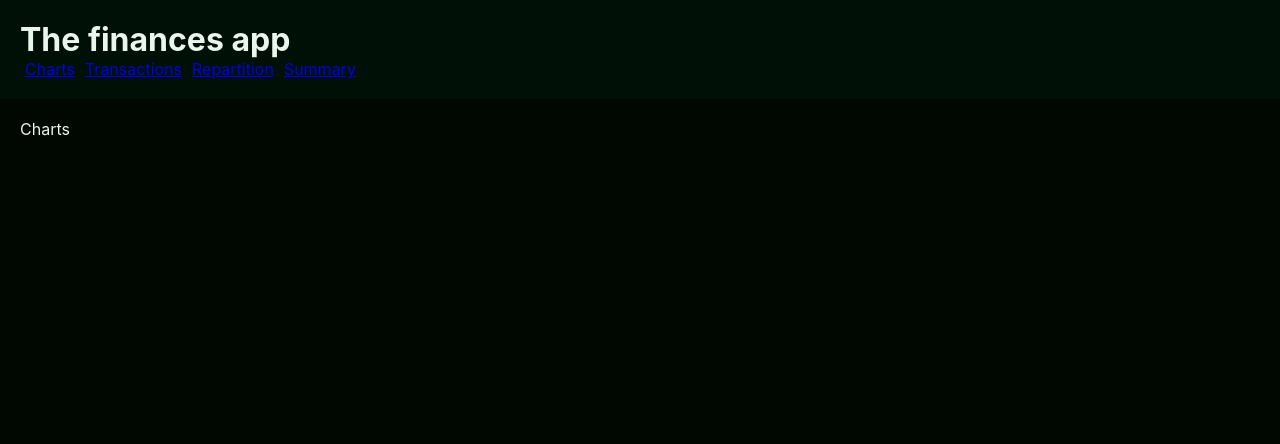
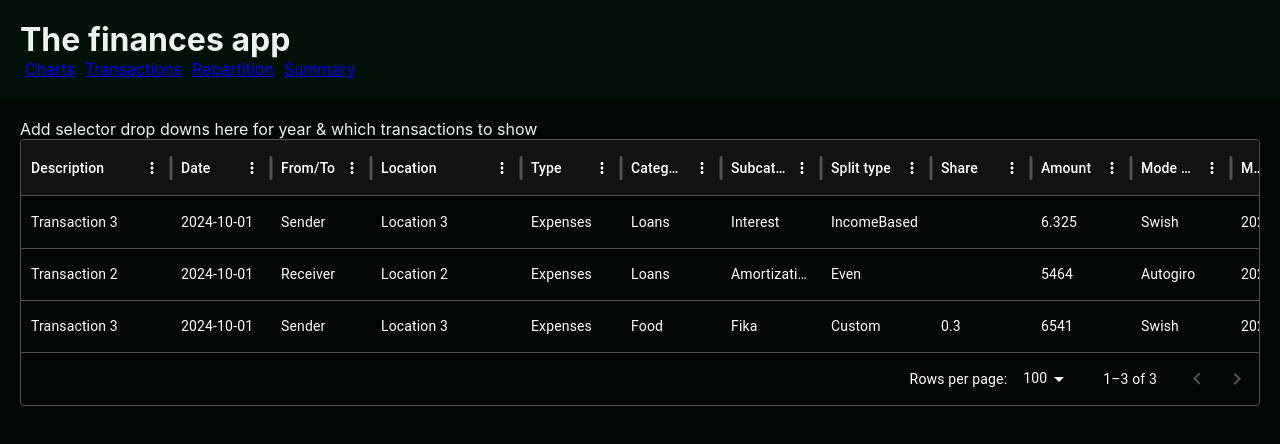
Before and after one commit to elisakaisa/Finances-client-react, a React (Create React App) app: page /charts in a window 1280 px wide. Shown: the top 444 px of the page. Built offline with nearby package versions, Linux system fonts and the light colour scheme.

Commit message:
added transaction grid with faked data

```diff
--- a/package.json
+++ b/package.json
@@ -3,6 +3,11 @@
   "version": "0.1.0",
   "private": true,
   "dependencies": {
+    "@emotion/react": "^11.13.3",
+    "@emotion/styled": "^11.13.0",
+    "@mui/icons-material": "^6.1.7",
+    "@mui/material": "^6.1.7",
+    "@mui/x-data-grid": "^7.22.2",
     "@testing-library/jest-dom": "^5.17.0",
     "@testing-library/react": "^13.4.0",
     "@testing-library/user-event": "^13.5.0",
--- /dev/null
+++ b/src/components/TransactionGrid.tsx
@@ -0,0 +1,163 @@
+import React, { useState } from 'react';
+import { TransactionResponse } from '../models/TransactionResponse';
+import { DataGrid, GridRowsProp, GridColDef } from '@mui/x-data-grid';
+import { createTheme, ThemeProvider } from '@mui/material/styles';
+import { IconButton, Tooltip } from '@mui/material';
+import EditIcon from '@mui/icons-material/Edit';
+import DeleteIcon from '@mui/icons-material/Delete';
+
+const TransactionGrid = () => {
+
+    const darkTheme = createTheme({
+        palette: {
+          mode: 'dark',
+        //   background: {
+        //     default: '#1a1a1a', // Dark background color
+        //   },
+        //   text: {
+        //     primary: '#e0e0e0', // Lighter text color for readability
+        //   },
+        },
+    });
+
+    // TODO: this should be passed as param to TransactionGrid
+    const testData: TransactionResponse[] = [
+        {
+            'id': 'ff1cd517-c123-4e29-917d-01aa78243e54',
+            'description': 'Transaction 3',
+            'date': '2024-10-01',
+            'fromOrTo': 'Sender',
+            'location': 'Location 3',
+            'excludeFromSummary': false,
+            'transactionType': 'Expenses',
+            'splitType': 'IncomeBased',
+            'userShare': null,
+            'amount': 6.325,
+            'toVerify': false,
+            'modeOfPayment': 'Swish',
+            'financialMonth': '202409',
+            'subcategoryName': 'Interest',
+            'categoryName': 'Loans',
+            'userId': '00000000-0000-0000-0000-000000000001'
+          },
+          {
+            'id': '5ff99a52-4418-45da-bc56-577b5a18a107',
+            'description': 'Transaction 2',
+            'date': '2024-10-01',
+            'fromOrTo': 'Receiver',
+            'location': 'Location 2',
+            'excludeFromSummary': false,
+            'transactionType': 'Expenses',
+            'splitType': 'Even',
+            'userShare': null,
+            'amount': 5464,
+            'toVerify': false,
+            'modeOfPayment': 'Autogiro',
+            'financialMonth': '202409',
+            'subcategoryName': 'Amortization',
+            'categoryName': 'Loans',
+            'userId': '00000000-0000-0000-0000-000000000002'
+          },
+          {
+            'id': '3ee0d647-f0e9-4e99-a7d9-85e7fb98c954',
+            'description': 'Transaction 3',
+            'date': '2024-10-01',
+            'fromOrTo': 'Sender',
+            'location': 'Location 3',
+            'excludeFromSummary': false,
+            'transactionType': 'Expenses',
+            'splitType': 'Custom',
+            'userShare': 0.3,
+            'amount': 6541,
+            'toVerify': false,
+            'modeOfPayment': 'Swish',
+            'financialMonth': '202409',
+            'subcategoryName': 'Fika',
+            'categoryName': 'Food',
+            'userId': '00000000-0000-0000-0000-000000000001'
+          }
+    ];
+
+    // State to manage the rows (e.g., after deleting or editing)
+    const [rowData, setRowData] = useState(testData);
+
+    const handleEdit = (id: string) => {
+        //TODO: edit logic
+        console.log(`Edit row with id: ${id}`);
+    };
+
+    const handleDelete = (id: string) => {
+        // TODO: delete logic
+        setRowData(rowData.filter((row) => row.id !== id));
+        console.log(`Deleted row with id: ${id}`);
+    };
+
+    const actionColumn : GridColDef = {
+        field: 'actions',
+        headerName: '',
+        width: 150,
+        sortable: false,
+        renderCell: (params) => (
+          <div>
+            <Tooltip title="Edit">
+              <IconButton color="primary" onClick={() => handleEdit(params.row.id)}>
+                <EditIcon />
+              </IconButton>
+            </Tooltip>
+            <Tooltip title="Delete">
+              <IconButton color="secondary" onClick={() => handleDelete(params.row.id)} >
+                <DeleteIcon />
+              </IconButton>
+            </Tooltip>
+          </div>
+        ),
+    };
+
+
+    const rows: GridRowsProp = testData.map((transaction) => ({
+        id: transaction.id,  // unique identifier
+        description: transaction.description,
+        date: transaction.date,
+        fromOrTo: transaction.fromOrTo,
+        location: transaction.location,
+        excludeFromSummary: transaction.excludeFromSummary,
+        transactionType: transaction.transactionType,
+        splitType: transaction.splitType,
+        userShare: transaction.userShare,
+        amount: transaction.amount,
+        toVerify: transaction.toVerify,
+        modeOfPayment: transaction.modeOfPayment,
+        financialMonth: transaction.financialMonth,
+        subcategoryName: transaction.subcategoryName,
+        categoryName: transaction.categoryName,
+    }));
+
+    const columns: GridColDef[] = [
+        { field: 'description', headerName: 'Description', width: 150 },
+        { field: 'date', headerName: 'Date', minWidth: 50, flex: 0 },
+        { field: 'fromOrTo', headerName: 'From/To', minWidth: 50, flex: 0 },
+        { field: 'location', headerName: 'Location', width: 150 },
+        { field: 'transactionType', headerName: 'Type', minWidth: 50, flex: 0 },
+        { field: 'categoryName', headerName: 'Category', minWidth: 50, flex: 0 },
+        { field: 'subcategoryName', headerName: 'Subcategory', minWidth: 50, flex: 0 },
+        { field: 'splitType', headerName: 'Split type', minWidth: 110, flex: 0 },
+        { field: 'userShare', headerName: 'Share', minWidth: 20, flex: 0 },
+        { field: 'amount', headerName: 'Amount', minWidth: 50, flex: 0},
+        { field: 'modeOfPayment', headerName: 'Mode of Payment', minWidth: 50, flex: 0 },
+        { field: 'financialMonth', headerName: 'Month', minWidth: 50, maxWidth: 70, flex: 0 },
+        { field: 'excludeFromSummary', headerName: 'Exclude', minWidth: 40, maxWidth: 70, flex: 0 },
+        { field: 'toVerify', headerName: 'Verify', minWidth: 40, maxWidth: 70, flex: 0 },
+    ];
+
+    const updatedColumns = [...columns, actionColumn];
+
+    return (
+        <ThemeProvider theme={darkTheme}>
+            <DataGrid
+                rows={rows}
+                columns={updatedColumns} />
+        </ThemeProvider>
+    );
+};
+
+export default TransactionGrid;
--- /dev/null
+++ b/src/models/TransactionResponse.tsx
@@ -0,0 +1,18 @@
+export interface TransactionResponse {
+    id: string,
+    description: string,
+    date: string, //TODO: is is date ot other type?
+    fromOrTo: string,
+    location: string,
+    excludeFromSummary: boolean,
+    transactionType: string,
+    splitType: string,
+    userShare: number | null,
+    amount: number,
+    toVerify: boolean,
+    modeOfPayment: string,
+    financialMonth: string,
+    subcategoryName: string,
+    categoryName: string,
+    userId: string
+}
--- a/src/pages/Charts.tsx
+++ b/src/pages/Charts.tsx
@@ -1,10 +1,13 @@
 import React from 'react';
 import './layout.css';
+
+import TransactionGrid from '../components/TransactionGrid';
 
 const Charts = () => {
     return (
         <div className='padding-20'>
-            Charts
+            <>Add selector drop downs here for year & which transactions to show</>
+            <TransactionGrid/>
         </div>
     );
 };
```
Also changed, not shown: 1 other file (tests, documents, lock files or other folders).
